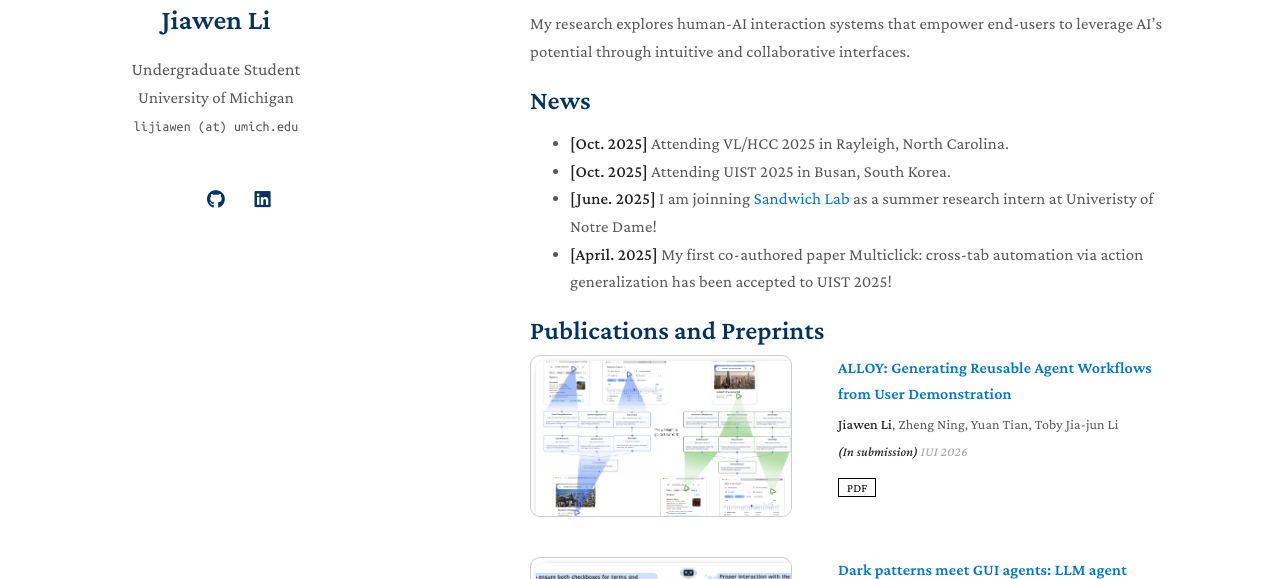
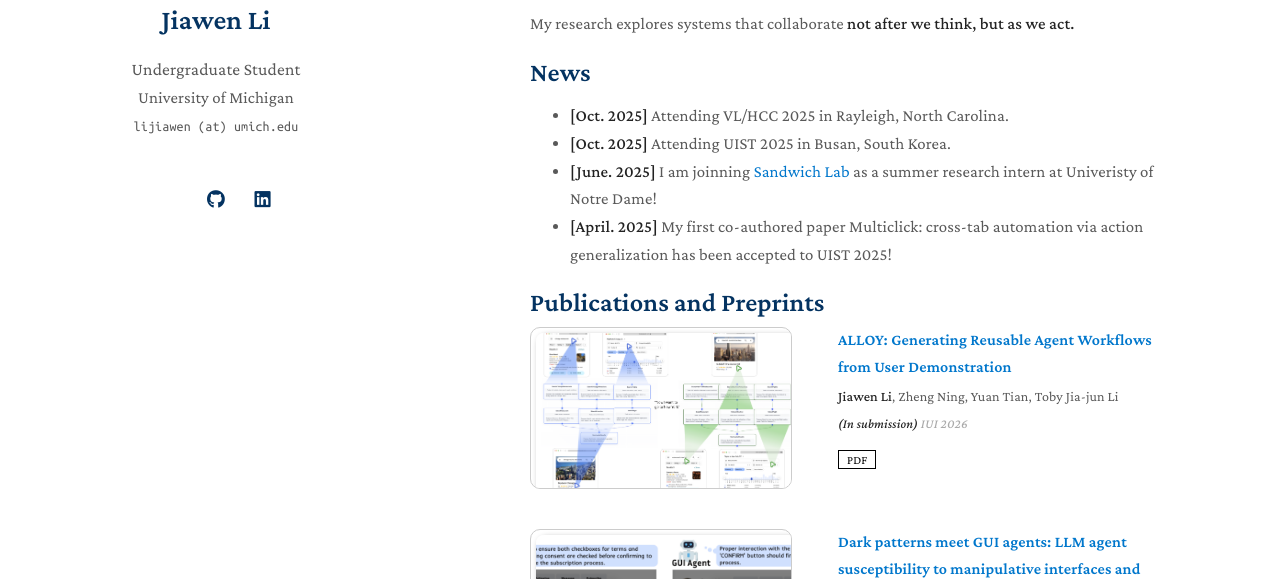
Before and after one commit to Jiawen-lee/JiawenLi, a Jekyll site: the page built from index.md, in a window 1280 px wide and 900 px high, cut to the strip 321-900 px from the top of the window. Built offline with Jekyll 4.4.1, drawn with Linux system fonts in a browser that asks for light colours; a style sheet for code colours, icons or effects is not loaded; our own code applies the rules of GitHub Pages for plain Markdown files.

Commit message:
Update index.md

```diff
--- a/index.md
+++ b/index.md
@@ -6,7 +6,7 @@ layout: homepage
 
 I am a senior undergraduate pursuing a dual degree in Mechanical Engineering at [Shanghai Jiao Tong University](https://en.sjtu.edu.cn/) and Data Science Engineering at the [University of Michigan](https://umich.edu/). I have the privilege of being advised by Professor [Steve Oney](https://from.so/) at the University of Michigan in web automation, and I had a wonderful summer at the [University of Notre Dame](https://www.nd.edu/) under the mentorship of Professor [Toby Li](https://toby.li/) in human-agent collabration.
 
-My research explores human-AI interaction systems that empower end-users to leverage AI’s potential through intuitive and collaborative interfaces.
+My research explores systems that collaborate **not after we think, but as we act.**
 
 
 ## News
```
